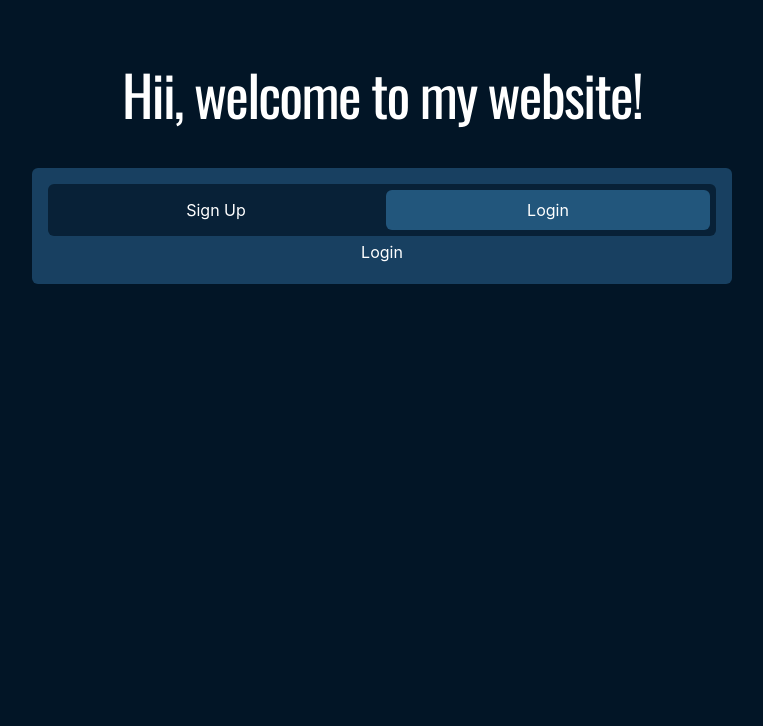
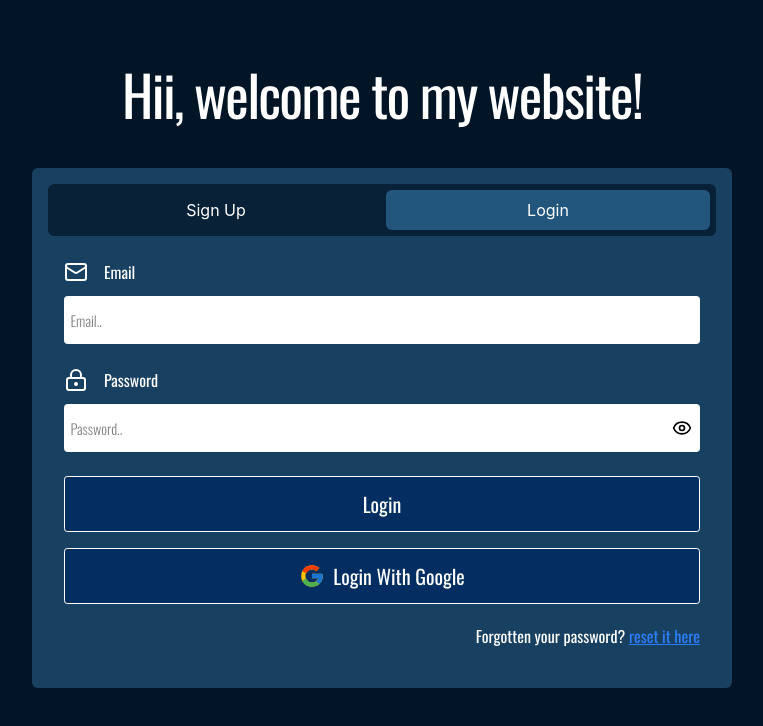
Before and after one commit to BulusHamnu/siwel-beat-ecommerce-application, a React (Vite) app in the folder front-end/: page /auth in a window 1280 px wide. Both pictures are taken after a click on the button "Login". Shown: the top 726 px of the page, without its empty margins (258-1021 px from the left). Built offline with nearby package versions, Linux system fonts and the light colour scheme; a web font is replaced by a local one.

Commit message:
Feat: added login panel in auth page and also hide and show button on password fields.

```diff
--- a/front-end/src/pages/auth.tsx
+++ b/front-end/src/pages/auth.tsx
@@ -1,6 +1,6 @@
 import { motion } from "motion/react";
 import { useState } from "react";
-import { User2, Mail, LockKeyhole } from "lucide-react";
+import { User2, Mail, LockKeyhole, Eye, EyeOff } from "lucide-react";
 import { FcGoogle } from "react-icons/fc";
 
 function TabBtn({
@@ -30,6 +30,9 @@ function TabBtn({
 }
 
 function SignupPanel() {
+  const [showPassword, setShowPassword] = useState(false);
+  const [showConfirmPassword, setShowConfirmPassword] = useState(false);
+
   return (
     <div className="pb-5 px-2 md:px-3">
       <form
@@ -73,7 +76,7 @@ function SignupPanel() {
         <div className="row-group flex flex-col flex-nowrap gap-5 md:flex-row ">
           <div className="flex flex-col flex-nowrap gap-3 justify-center w-full">
             <label
-              htmlFor="firstname"
+              htmlFor="email"
               className="flex flex-row flex-nowrap gap-4 items-center"
             >
               <Mail /> Email
@@ -96,14 +99,27 @@ function SignupPanel() {
             >
               <LockKeyhole /> Password
             </label>
+            <div className="relative w-full">
               <input
+                type={showPassword ? "text" : "password"}
                 required
                 id="password"
                 name="password"
-              type="password"
                 placeholder="Password.."
-              className="rounded-sm h-12"
+                className="rounded-sm h-12 pr-10 w-full"
               />
+              <button
+                type="button"
+                onClick={() => setShowPassword(!showPassword)}
+                className="absolute right-2 top-1/2 -translate-y-1/2 cursor-pointer"
+              >
+                {showPassword ? (
+                  <EyeOff color="black" size={20} />
+                ) : (
+                  <Eye color="black" size={20} />
+                )}
+              </button>
+            </div>
           </div>
         </div>
         <div className="row-group flex flex-col flex-nowrap gap-5 md:flex-row ">
@@ -114,14 +130,27 @@ function SignupPanel() {
             >
               <LockKeyhole /> Confirm Password
             </label>
+            <div className="relative w-full">
               <input
+                type={showConfirmPassword ? "text" : "password"}
                 required
-              id="confirm-password"
-              name="confirmPassword"
-              type="password"
-              placeholder="Re-enter Password.."
-              className="rounded-sm h-12"
+                id="password"
+                name="password"
+                placeholder="Password.."
+                className="rounded-sm h-12 pr-10 w-full"
               />
+              <button
+                type="button"
+                onClick={() => setShowConfirmPassword(!showConfirmPassword)}
+                className="absolute right-2 top-1/2 -translate-y-1/2 cursor-pointer"
+              >
+                {showConfirmPassword ? (
+                  <EyeOff color="black" size={20} />
+                ) : (
+                  <Eye color="black" size={20} />
+                )}
+              </button>
+            </div>
           </div>
         </div>
         <button type="submit" className="button-primary text-xl w-full h-14">
@@ -136,7 +165,81 @@ function SignupPanel() {
 }
 
 function LoginPanel() {
-  return <form id="login-panel">Login</form>;
+  const [showPassword, setShowPassword] = useState(false);
+
+  return (
+    <div className="pb-5 px-2 md:px-3">
+      <form
+        id="login-panel"
+        className="mt-5 flex flex-nowrap flex-col gap-6 justify-center"
+      >
+        <div className="row-group flex flex-col flex-nowrap gap-5 md:flex-row ">
+          <div className="flex flex-col flex-nowrap gap-3 justify-center w-full">
+            <label
+              htmlFor="email"
+              className="flex flex-row flex-nowrap gap-4 items-center"
+            >
+              <Mail /> Email
+            </label>
+            <input
+              required
+              id="email"
+              name="email"
+              type="email"
+              placeholder="Email.."
+              className="rounded-sm h-12"
+            />
+          </div>
+        </div>
+        <div className="row-group flex flex-col flex-nowrap gap-5 md:flex-row ">
+          <div className="flex flex-col flex-nowrap gap-3 justify-center w-full">
+            <label
+              htmlFor="password"
+              className="flex flex-row flex-nowrap gap-4 items-center"
+            >
+              <LockKeyhole /> Password
+            </label>
+
+            <div className="relative w-full">
+              <input
+                type={showPassword ? "text" : "password"}
+                required
+                id="password"
+                name="password"
+                placeholder="Password.."
+                className="rounded-sm h-12 pr-10 w-full"
+              />
+              <button
+                type="button"
+                onClick={() => setShowPassword(!showPassword)}
+                className="absolute right-2 top-1/2 -translate-y-1/2 cursor-pointer"
+              >
+                {showPassword ? (
+                  <EyeOff color="black" size={20} />
+                ) : (
+                  <Eye color="black" size={20} />
+                )}
+              </button>
+            </div>
+          </div>
+        </div>
+        <button type="submit" className="button-primary text-xl w-full h-14">
+          Login
+        </button>
+      </form>
+      <button className="mt-4 button-primary text-xl w-full h-14 flex flex-row flex-nowrap gap-2 items-center justify-center">
+        <FcGoogle size={26} /> Login With Google
+      </button>
+      <span className="text-right mt-5 block">
+        <p className="whitespace-nowrap">
+          Forgotten your password?{" "}
+          <a className="text-blue-500 underline" href="#">
+            reset it here
+          </a>
+        </p>
+      </span>
+    </div>
+  );
 }
 
 /* Auth page */
```
Lines whose indentation alone changed are shown as unchanged.
